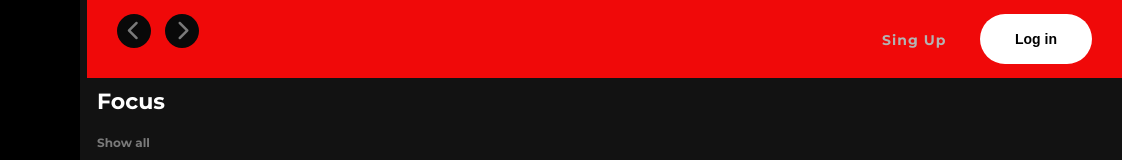
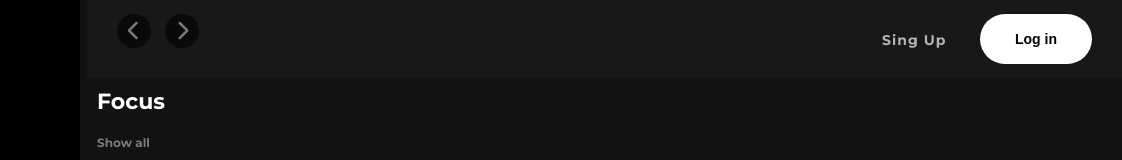
Before and after one commit to bhazalb/portfolyo, a plain HTML site: page spotify/spotify.html in a window 1280 px wide. Shown: the top 160 px of the page, 158-1280 px from the left. Drawn offline with Linux system fonts and the light colour scheme.

Commit message:
renk düzenlemesi

```diff
--- a/spotify/spotify.css
+++ b/spotify/spotify.css
@@ -83,7 +83,7 @@ font-family: 'Montserrat', sans-serif;
 .topbar{
     display: flex;
     justify-content: space-between;
-    background-color: #f00909;
+    background-color: #181818;
     padding: 14px 30px;
 }
 .topbar .prev-next-buttons button{
```
